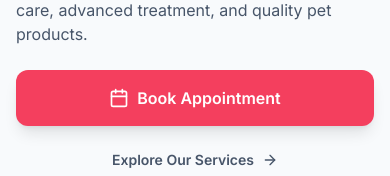
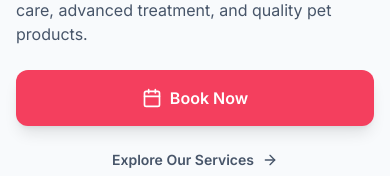
Before and after one commit to Zeqlo/vizag-animal-hospital-website, a React (Vite) app: page / in a window 390 px wide. Shown: the part 528-704 px from the top of the page. Built offline with nearby package versions, Linux system fonts and the light colour scheme; no server answers.

Commit message:
Polish mobile: consistent Book Now label, hero bottom padding, safe-area for bottom bar

```diff
--- a/src/components/common/MobileBottomBar.tsx
+++ b/src/components/common/MobileBottomBar.tsx
@@ -6,7 +6,7 @@ const whatsappUrl = `https://wa.me/${clinicInfo.whatsapp.replace(/\D/g, "")}`
 
 export function MobileBottomBar() {
   return (
-    <div className="fixed bottom-0 left-0 right-0 z-50 bg-white border-t border-slate-200 shadow-[0_-4px_24px_rgba(0,0,0,0.08)] px-4 py-2 sm:hidden">
+    <div className="fixed bottom-0 left-0 right-0 z-50 bg-white/95 backdrop-blur-sm border-t border-slate-200 shadow-[0_-4px_24px_rgba(0,0,0,0.08)] px-4 pt-2 pb-[calc(0.5rem+env(safe-area-inset-bottom))] sm:hidden">
       <div className="flex items-center justify-between">
         <a
           href={`tel:${clinicInfo.phone.replace(/\s/g, "")}`}
--- a/src/components/layout/Layout.tsx
+++ b/src/components/layout/Layout.tsx
@@ -14,7 +14,7 @@ export function Layout({ children }: LayoutProps) {
     <>
       <ScrollToTop />
       <Navbar />
-      <main className="min-h-screen pb-[80px] sm:pb-0">
+      <main className="min-h-screen pb-[92px] sm:pb-0">
         {children}
       </main>
       <Footer />
--- a/src/pages/Home.tsx
+++ b/src/pages/Home.tsx
@@ -96,7 +96,7 @@ export default function Home() {
       {/* Hero Section */}
       <section className="relative overflow-hidden bg-slate-50">
         <div className="max-w-7xl mx-auto px-4 sm:px-6 lg:px-8">
-          <div className="grid lg:grid-cols-2 gap-6 lg:gap-12 items-center py-10 sm:py-16 lg:py-20">
+          <div className="grid lg:grid-cols-2 gap-6 lg:gap-12 items-center py-10 sm:py-16 lg:py-20 pb-24 sm:pb-16 lg:pb-20">
             {/* Text content */}
             <div className="order-2 lg:order-1">
               <div className="sm:bg-white/95 sm:backdrop-blur-sm sm:rounded-3xl sm:p-8 lg:p-10 sm:shadow-xl">
@@ -188,7 +188,7 @@ export default function Home() {
                   <Link to="/book-appointment" className="w-full">
                     <Button variant="accent" size="lg" className="w-full shadow-lg">
                       <Calendar className="h-5 w-5" />
-                      Book Appointment
+                      Book Now
                     </Button>
                   </Link>
 
```
